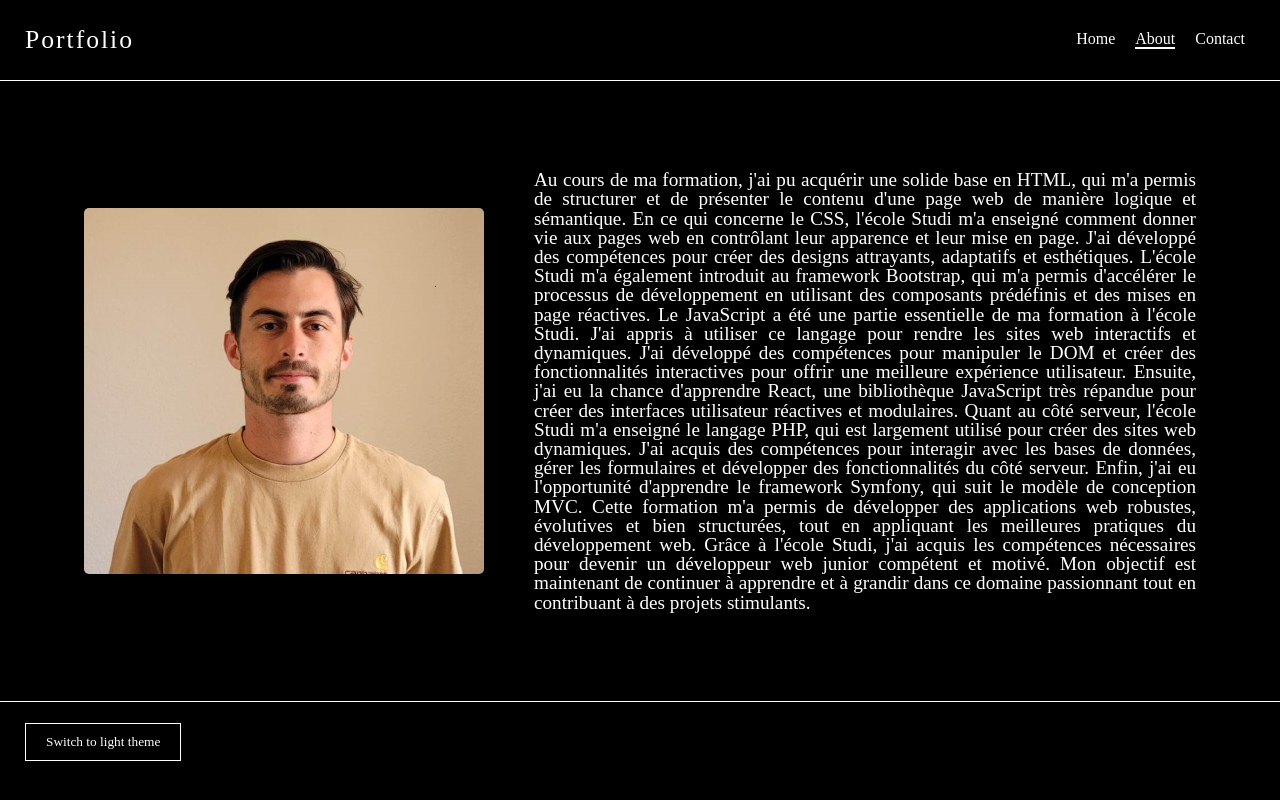
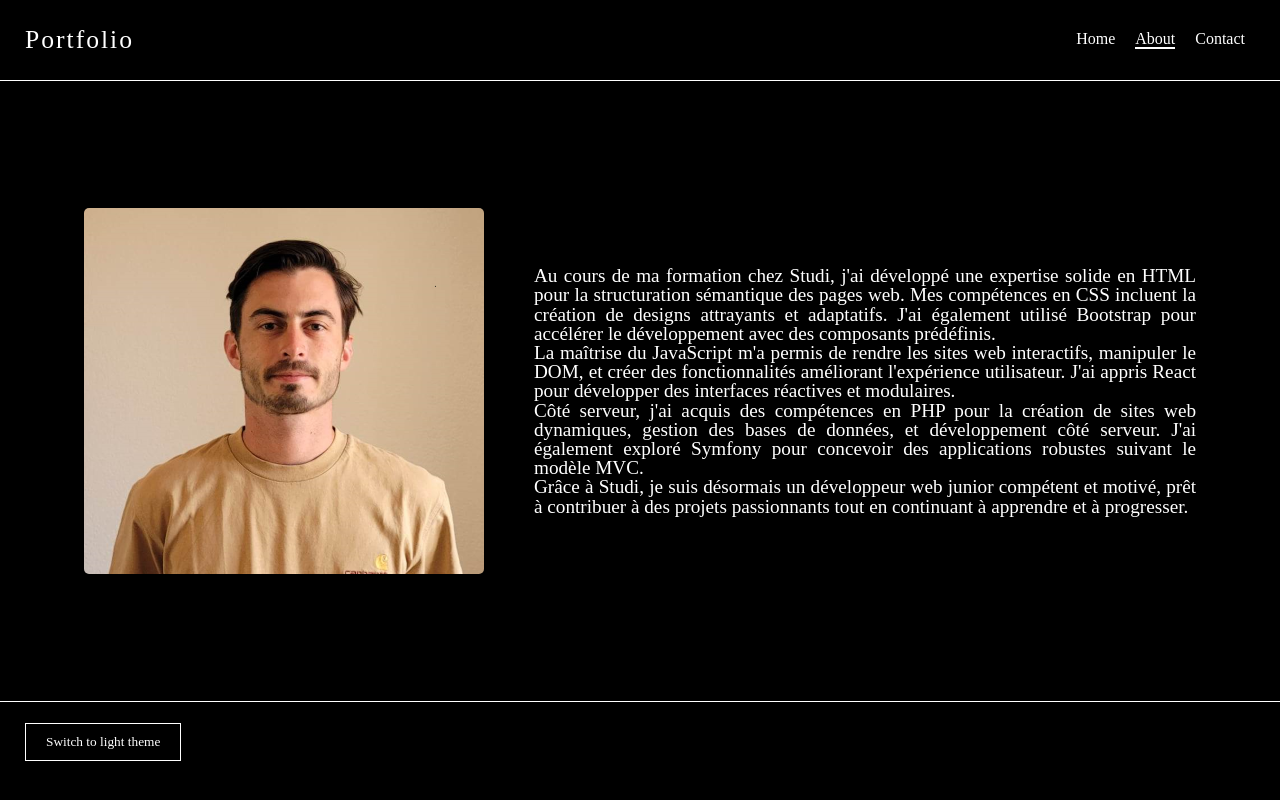
Before and after one commit to thomasgarenne/portfolio, a React (Create React App) app: page /about in a window 1280 px wide. Built offline with nearby package versions, Linux system fonts and the light colour scheme.

Commit message:
change content

```diff
--- a/src/components/about/index.js
+++ b/src/components/about/index.js
@@ -7,14 +7,13 @@ function About() {
     <Wrapper>
       <Profile src='./assets/images/profil.png' alt='profil'/>
       <Content>
-        Au cours de ma formation, j'ai pu acquérir une solide base en HTML, qui m'a permis de structurer et de présenter le contenu d'une page web de manière logique et sémantique.
-        En ce qui concerne le CSS, l'école Studi m'a enseigné comment donner vie aux pages web en contrôlant leur apparence et leur mise en page. J'ai développé des compétences pour créer des designs attrayants, adaptatifs et esthétiques.
-        L'école Studi m'a également introduit au framework Bootstrap, qui m'a permis d'accélérer le processus de développement en utilisant des composants prédéfinis et des mises en page réactives.
-        Le JavaScript a été une partie essentielle de ma formation à l'école Studi. J'ai appris à utiliser ce langage pour rendre les sites web interactifs et dynamiques. J'ai développé des compétences pour manipuler le DOM et créer des fonctionnalités interactives pour offrir une meilleure expérience utilisateur.
-        Ensuite, j'ai eu la chance d'apprendre React, une bibliothèque JavaScript très répandue pour créer des interfaces utilisateur réactives et modulaires.
-        Quant au côté serveur, l'école Studi m'a enseigné le langage PHP, qui est largement utilisé pour créer des sites web dynamiques. J'ai acquis des compétences pour interagir avec les bases de données, gérer les formulaires et développer des fonctionnalités du côté serveur.
-        Enfin, j'ai eu l'opportunité d'apprendre le framework Symfony, qui suit le modèle de conception MVC. Cette formation m'a permis de développer des applications web robustes, évolutives et bien structurées, tout en appliquant les meilleures pratiques du développement web.
-        Grâce à l'école Studi, j'ai acquis les compétences nécessaires pour devenir un développeur web junior compétent et motivé. Mon objectif est maintenant de continuer à apprendre et à grandir dans ce domaine passionnant tout en contribuant à des projets stimulants.
+      Au cours de ma formation chez Studi, j'ai développé une expertise solide en HTML pour la structuration sémantique des pages web. Mes compétences en CSS incluent la création de designs attrayants et adaptatifs.
+      J'ai également utilisé Bootstrap pour accélérer le développement avec des composants prédéfinis.<br/>
+      La maîtrise du JavaScript m'a permis de rendre les sites web interactifs, manipuler le DOM, et créer des fonctionnalités améliorant l'expérience utilisateur.
+      J'ai appris React pour développer des interfaces réactives et modulaires.<br/>
+      Côté serveur, j'ai acquis des compétences en PHP pour la création de sites web dynamiques, gestion des bases de données, et développement côté serveur.
+      J'ai également exploré Symfony pour concevoir des applications robustes suivant le modèle MVC.<br/>
+      Grâce à Studi, je suis désormais un développeur web junior compétent et motivé, prêt à contribuer à des projets passionnants tout en continuant à apprendre et à progresser.<br/>
       </Content>
     </Wrapper>
   )
--- a/src/components/home/Pres.js
+++ b/src/components/home/Pres.js
@@ -21,7 +21,7 @@ function Pres() {
     <Wrapper ref={wrapper}>
     <div>
       <Title className='un'>Hi ! Je suis Thomas</Title>
-      <Desc className='deux'>Etudiant développeur web full stack</Desc>
+      <Desc className='deux'>Développeur Web Junior</Desc>
       <Link to={"/about"}><Btn className='trois'>Plus à propos de moi</Btn></Link>
     </div>
     <Profile src='./assets/images/profil.png' alt='profile' className='profile' />
--- a/src/components/home/Project.js
+++ b/src/components/home/Project.js
@@ -45,7 +45,7 @@ function Project() {
             image='./assets/images/theridersworkshop.png'
             title='The riders Workshop'
             techno={['HTML', 'CSS', 'BOOTSTRAP']}
-            description='Site vitrine pour une associations de sport, réalisé en HTML/CSS'
+            description='Site vitrine pour une associations de sport, réalisé avec HTML, CSS et Bootstrap'
             git='https://github.com/thomasgarenne/TheRidesWorkshop.git'
         />
         <Img
@@ -53,7 +53,7 @@ function Project() {
             image='./assets/images/dès.png'
             title='Jeu de dés'
             techno={['HTML', 'CSS', 'JS']}
-            description='Jeu de dès réalisé en Javascript'
+            description="Jeu de dès réalisé à l'aide de Javascript"
             git='https://github.com/thomasgarenne/JS-DE.git'
         />
         <Img
```
